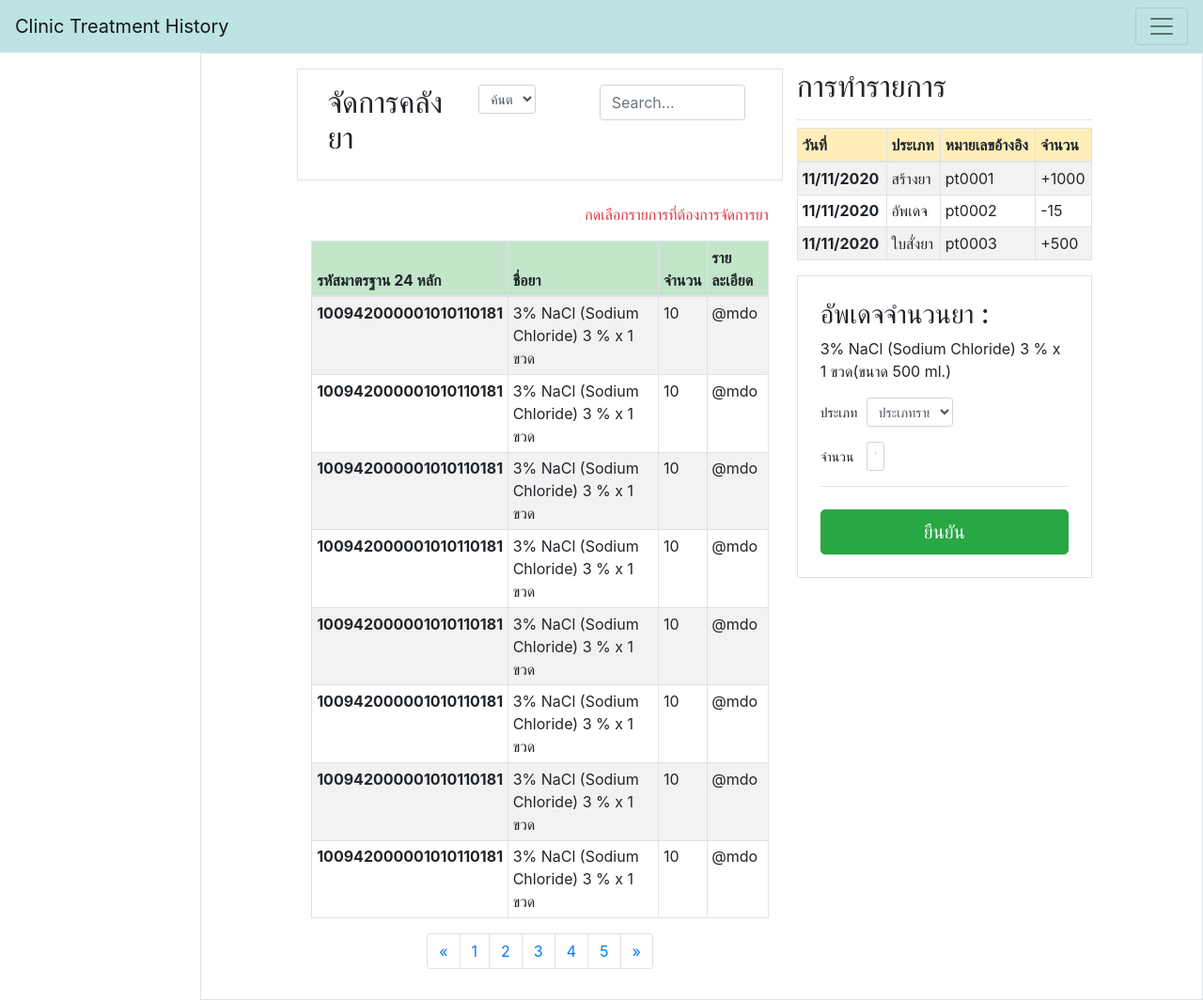
After one commit to sahussawud/Clinic-Management-Application, a Django app: page /medicine/updatemedicine/ in a window 1280 px wide. The commit adds this page. Shown: the whole page at 94% size. Run offline with Django 3.2, Linux system fonts and the light colour scheme; some libraries are stand-ins or nearby versions.

Commit message:
Create templates update medicine
Create templates update medicine

```diff
--- /dev/null
+++ b/CTHS/Medicine/templates/Medicine/update_medicine.html
@@ -0,0 +1,209 @@
+{% extends 'base.html' %}
+{% block content %}
+{% block scripts %}
+<link rel="stylesheet" type="text/css" href="https://cdn.jsdelivr.net/npm/daterangepicker/daterangepicker.css" />
+<script type="text/javascript" src="https://cdn.jsdelivr.net/momentjs/latest/moment.min.js"></script>
+<script type="text/javascript" src="https://cdn.jsdelivr.net/npm/daterangepicker/daterangepicker.min.js"></script>
+<script src='https://kit.fontawesome.com/a076d05399.js'></script>
+<script src="https://cdn.jsdelivr.net/npm/chart.js@2.8.0"></script>
+
+{% endblock %}
+
+{% block styles %}
+{% endblock %}
+
+<main role="main" class="col-md-10 ml-sm-auto col-lg-14">
+
+  <div class="row justify-content-center p-3  border ">
+
+    <div class="col-6 ">
+      <div class="row justify-content p-3 border ">
+        <div class="container">
+          <div class="row">
+            <div class="col-4">
+              <h2 class="display-7"> จัดการคลังยา</h2>
+            </div>
+            <div class="col-3 ">
+              <div class="form-group row">
+                <div class="col-sm-9">
+                  <select class="form-control form-control-sm" required="">
+                    <option value="">ค้นตาม</option>
+                    <option>1</option>
+                    <option>2</option>
+                    <option>3</option>
+                    <option>4</option>
+                  </select>
+                </div>
+              </div>
+            </div>
+            <div class="col-5">
+              <div class="form-group mx-sm-2 mb-2">
+                <input type="text" class="form-control" name="search" placeholder="Search...">
+              </div>
+            </div>
+          </div>
+        </div>
+      </div><br>
+      <p class="text-right text-danger">กดเลือกรายการที่ต้องการจัดการยา</p>
+      <table class="table table-bordered table table-sm table table-striped">
+        <thead>
+          <tr>
+            <th class="table-success" scope="col">รหัสมาตรฐาน 24 หลัก</th>
+            <th class="table-success" scope="col">ชื่อยา</th>
+            <th class="table-success" scope="col">จำนวน</th>
+            <th class="table-success" scope="col">รายละเอียด</th>
+          </tr>
+        </thead>
+        <tbody>
+          <tr>
+            <th>100942000001010110181</th>
+            <td>3% NaCl (Sodium Chloride) 3 % x 1 ขวด</td>
+            <td>10</td>
+            <td>@mdo</td>
+          </tr>
+          <tr>
+            <th>100942000001010110181</th>
+            <td>3% NaCl (Sodium Chloride) 3 % x 1 ขวด</td>
+            <td>10</td>
+            <td>@mdo</td>
+          </tr>
+          <tr>
+            <th>100942000001010110181</th>
+            <td>3% NaCl (Sodium Chloride) 3 % x 1 ขวด</td>
+            <td>10</td>
+            <td>@mdo</td>
+          </tr>
+          <tr>
+            <th>100942000001010110181</th>
+            <td>3% NaCl (Sodium Chloride) 3 % x 1 ขวด</td>
+            <td>10</td>
+            <td>@mdo</td>
+          </tr>
+          <tr>
+            <th>100942000001010110181</th>
+            <td>3% NaCl (Sodium Chloride) 3 % x 1 ขวด</td>
+            <td>10</td>
+            <td>@mdo</td>
+          </tr>
+          <tr>
+            <th>100942000001010110181</th>
+            <td>3% NaCl (Sodium Chloride) 3 % x 1 ขวด</td>
+            <td>10</td>
+            <td>@mdo</td>
+          </tr>
+          <tr>
+            <th>100942000001010110181</th>
+            <td>3% NaCl (Sodium Chloride) 3 % x 1 ขวด</td>
+            <td>10</td>
+            <td>@mdo</td>
+          </tr>
+          <tr>
+            <th>100942000001010110181</th>
+            <td>3% NaCl (Sodium Chloride) 3 % x 1 ขวด</td>
+            <td>10</td>
+            <td>@mdo</td>
+          </tr>
+
+        </tbody>
+      </table>
+      <nav aria-label="Page navigation example">
+        <ul class="pagination row justify-content-center">
+          <li class="page-item">
+            <a class="page-link" href="#" aria-label="Previous">
+              <span aria-hidden="true">&laquo;</span>
+              <span class="sr-only">Previous</span>
+            </a>
+          </li>
+          <li class="page-item"><a class="page-link" href="#">1</a></li>
+          <li class="page-item"><a class="page-link" href="#">2</a></li>
+          <li class="page-item"><a class="page-link" href="#">3</a></li>
+          <li class="page-item"><a class="page-link" href="#">4</a></li>
+          <li class="page-item"><a class="page-link" href="#">5</a></li>
+          <li class="page-item">
+            <a class="page-link" href="#" aria-label="Next">
+              <span aria-hidden="true">&raquo;</span>
+              <span class="sr-only">Next</span>
+            </a>
+          </li>
+        </ul>
+      </nav>
+
+    </div>
+    <div class="col-4 ">
+      <h2>การทำรายการ</h2>
+      <hr class="mb-2">
+      <table class="table table-bordered table table-sm table table-striped">
+        <thead>
+          <tr>
+            <th class="table-warning" scope="col">วันที่</th>
+            <th class="table-warning" scope="col">ประเภท</th>
+            <th class="table-warning" scope="col">หมายเลขอ้างอิง</th>
+            <th class="table-warning" scope="col">จำนวน</th>
+          </tr>
+        </thead>
+        <tbody>
+          <tr>
+
+            <th>11/11/2020</th>
+            <td>สร้างยา</td>
+            <td>pt0001</td>
+            <td>+1000</td>
+          </tr>
+          <tr>
+            <th>11/11/2020</th>
+            <td>อัพเดจ</td>
+            <td>pt0002</td>
+            <td>-15</td>
+          </tr>
+          <tr>
+            <th>11/11/2020</th>
+            <td>ใบสั่งยา</td>
+            <td>pt0003</td>
+            <td>+500</td>
+          </tr>
+        </tbody>
+      </table>
+      <div class="p-4 border ">
+      <h3>อัพเดจจำนวนยา : </h3>
+      <p>3% NaCl (Sodium Chloride) 3 % x 1 ขวด(ขนาด 500 ml.)</p>
+
+      <form>
+
+        <div class="form-group row">
+          <label for="colFormLabelSm" class="col-sm-2 col-form-label col-form-label-sm">ประเภท</label>
+          <div class="col-sm-5">
+            <select class="form-control form-control-sm" required="">
+              <option value="">ประเภทรายการ</option>
+              <option>1</option>
+              <option>2</option>
+              <option>3</option>
+              <option>4</option>
+            </select>
+          </div>
+        </div>
+        <div class="form-group row">
+          <label for="colFormLabelSm" class="col-sm-2 col-form-label col-form-label-sm">จำนวน</label>
+          <div class="col-sm-2">
+            <input class="form-control form-control-sm" placeholder="15">
+          </div>
+        </div>
+        <hr class="mb-4">
+        <button class="btn btn-success btn-lg btn-block" type="submit">ยืนยัน</button>
+      </form>
+    </div>
+    </div>
+  </div>
+
+
+
+
+
+
+
+
+
+
+</main>
+
+
+{% endblock %}
--- a/CTHS/Medicine/urls.py
+++ b/CTHS/Medicine/urls.py
@@ -4,4 +4,5 @@ from Medicine import views
 urlpatterns = [
     # path('', views.my_login, name = 'my_login'),
     path('addmedicine/', views.add_medicine, name = 'add_medicine'),
+    path('updatemedicine/', views.update_medicine, name = 'update_medicine'),
 ]
--- a/CTHS/Medicine/views.py
+++ b/CTHS/Medicine/views.py
@@ -3,3 +3,5 @@ from django.shortcuts import render
 # Create your views here.
 def add_medicine(request):
     return render(request, 'Medicine/add_medicine.html')
+def update_medicine(request):
+    return render(request, 'Medicine/update_medicine.html')
```
Also changed, not shown: CTHS/Medicine/templates/Medicine/add_medicine.html (+25 -3 lines).
